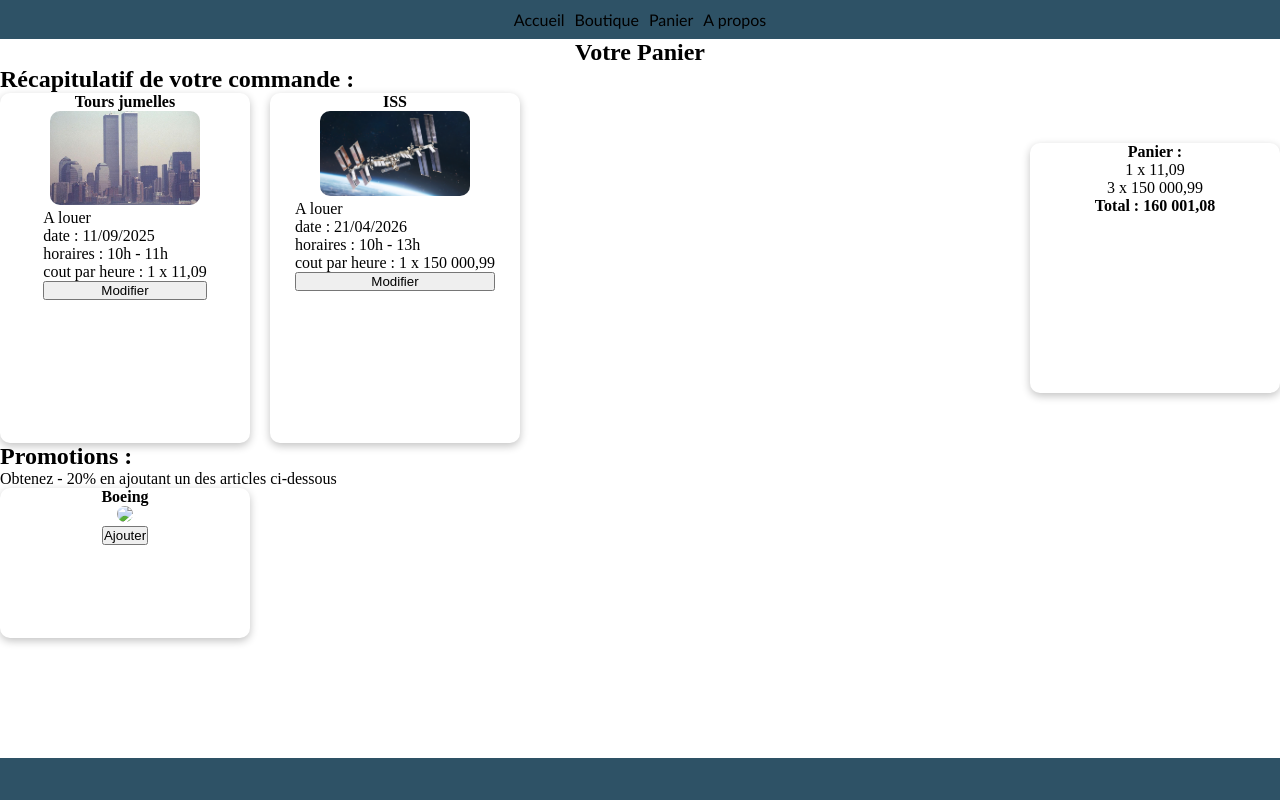
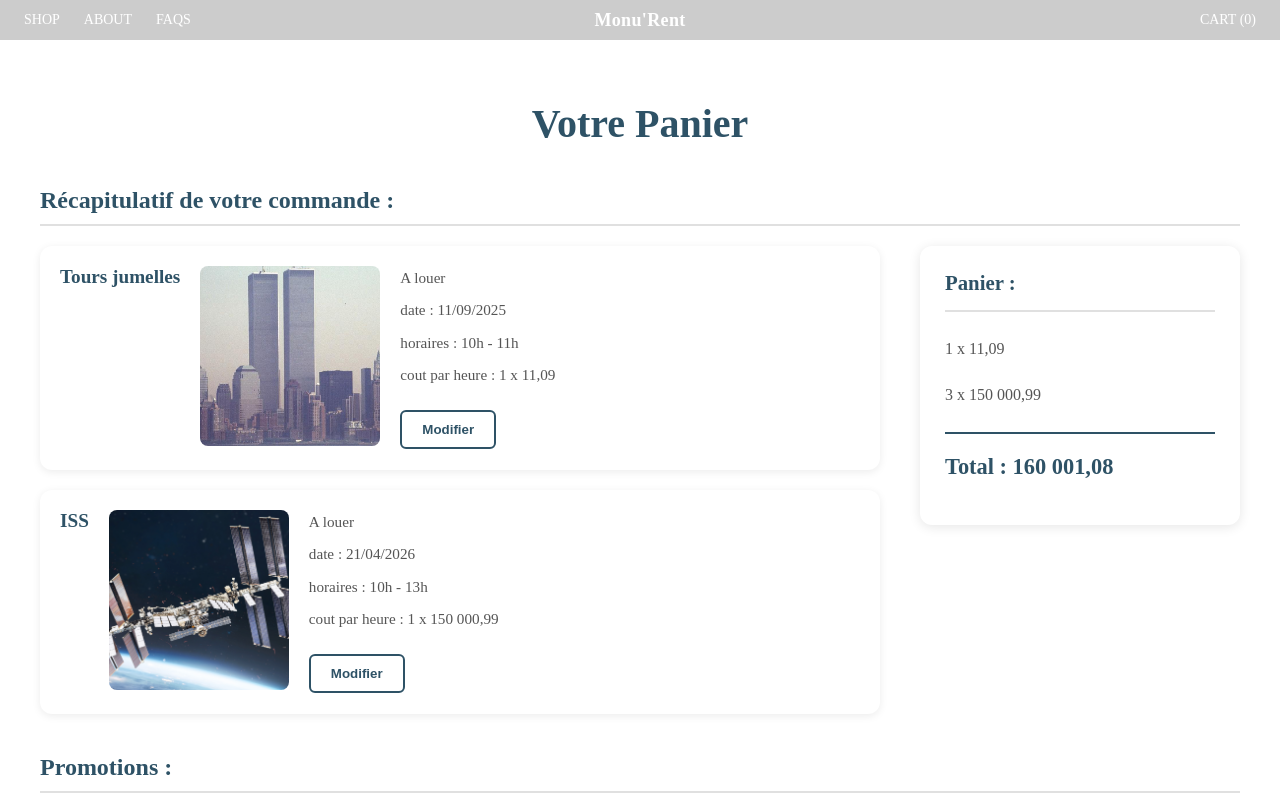
Before and after one commit to Laura1726/MonuRent, a plain HTML site: page panier.html in a window 1280 px wide. Shown: the top 800 px of the page. Drawn offline with Linux system fonts and the light colour scheme.

Commit message:
modif panier

```diff
--- a/panier.html
+++ b/panier.html
@@ -9,14 +9,19 @@
     <title>Panier</title>
 </head>
 <body>
-    <header>
-        <nav>
-            <a href="page_accueil.html">Accueil</a>
-            <a href="boutique.html">Boutique</a>
-            <a href="panier.html">Panier</a>
-            <a href="apropos.html"> A propos</a>
+    <header class="en-tete">
+        <div class="barre-nav">
+        <nav class="nav-gauche">
+            <a href="boutique.html">SHOP</a>
+            <a href="apropos.html">ABOUT</a>
+            <a href="#">FAQS</a>
         </nav>
-    </header>
+        <a href="#" class="marque">Monu'Rent</a>
+        <nav class="nav-droite">
+            <a href="panier.html">CART (0)</a>
+        </nav>
+        </div>
+  </header>
     <main>
         <section>
             <h1 id="panier_titre">Votre Panier</h1>
--- a/styles.css
+++ b/styles.css
@@ -5,30 +5,6 @@
     box-sizing: border-box;
 }
 
-header{
-    width: 100%;
-}
-
-header nav {
-  display: flex;
-  justify-content: center;
-  align-items: center;
-  padding: 10px 0;
-  background-color: #2E5266;
-  gap:10px;
-}
-
-nav a {
-    text-decoration: none;
-    color: black;
-    font-family: 'Gill Sans', 'Gill Sans MT', Calibri, 'Trebuchet MS', sans-serif;
-    width: auto;
-}
-
-
-nav a:hover{
-    color: #9FB1BC;
-}
 
 footer{
     background-color: #2E5266;
@@ -345,98 +321,216 @@ body.page-accueil {
 /* =================================================== Page panier =============================*/
 
 
-.partie_gauche{
+/* =================================================== Page panier =============================*/
+
+main {
+    max-width: 1400px;
+    margin: 0 auto;
+    padding: 100px 40px 40px;
+}
+
+main h1 {
+    text-align: center;
+    font-size: 2.5rem;
+    margin-bottom: 20px;
+    color: #2E5266;
+}
+
+main h2 {
+    font-size: 1.5rem;
+    color: #2E5266;
+    margin: 40px 0 20px;
+    padding-bottom: 10px;
+    border-bottom: 2px solid #e0e0e0;
+}
+
+.disposition {
     display: flex;
     flex-direction: row;
-    gap:20px;
+    gap: 40px;
+    align-items: flex-start;
+    width: 100%;
+    margin-bottom: 40px;
 }
 
-.partie_droite{
-   position: absolute;
-   right: 0;
+.partie_gauche {
+    flex: 1;
+    display: flex;
+    flex-direction: column;
+    gap: 20px;
 }
 
+.partie_droite {
+    position: sticky;
+    top: 120px;
+    width: 320px;
+}
 
-.disposition{
+.carte_panier {
     display: flex;
     flex-direction: row;
-    flex-wrap: wrap;
-    align-items: center;
-    width: 100%;
+    align-items: flex-start;
+    gap: 20px;
+    padding: 20px;
+    background: white;
+    border-radius: 12px;
+    box-shadow: 0 2px 8px rgba(0, 0, 0, 0.08);
+    transition: box-shadow 0.3s ease;
 }
 
+.carte_panier:hover {
+    box-shadow: 0 4px 16px rgba(0, 0, 0, 0.12);
+}
 
-.carte_panier{
+.carte_panier h4 {
+    font-size: 1.2rem;
+    color: #2E5266;
+    margin: 0 0 10px 0;
+    font-weight: 600;
+}
+
+.image-wrapper {
+    position: relative;
+    flex-shrink: 0;
+}
+
+.img_panier {
+    width: 180px;
+    height: 180px;
+    object-fit: cover;
+    border-radius: 8px;
+    cursor: pointer;
+    transition: transform 0.3s ease;
+}
+
+.img_panier:hover {
+    transform: scale(1.05);
+}
+
+.inter_carte {
     display: flex;
     flex-direction: column;
-    align-items: center;
-    justify-content:flex-start;
-    width: 250px;
-    height: 350px;
-    border-radius: 10px;
-    box-shadow: rgba(0, 0, 0, 0.24) 0px 3px 8px;
+    gap: 8px;
+    flex: 1;
 }
 
-
-.inter_carte{
-    display: flex;
-    flex-direction: column;
+.inter_carte span {
+    color: #555;
+    font-size: 0.95rem;
+    line-height: 1.6;
 }
 
-.Recap_ligne{
-    width: 250px;
-    height: 250px;
-    border-radius: 10px;
-    box-shadow: rgba(0, 0, 0, 0.24) 0px 3px 8px;
-    display: flex;
-    flex-direction: column;
-    align-items: center;
+.inter_carte button {
+    margin-top: 15px;
+    padding: 10px 20px;
+    background: transparent;
+    color: #2E5266;
+    border: 2px solid #2E5266;
+    border-radius: 6px;
+    cursor: pointer;
+    font-weight: 600;
+    transition: all 0.3s ease;
+    width: fit-content;
 }
 
-.carte_promo{
-    display: flex;
-    flex-direction: column;
-    align-items: center;
-    justify-content:flex-start;
-    width: 250px;
-    height: 150px;
-    border-radius: 10px;
-    box-shadow: rgba(0, 0, 0, 0.24) 0px 3px 8px;
-    padding: 0;
+.inter_carte button:hover {
+    background: #2E5266;
+    color: white;
+    transform: translateY(-2px);
 }
 
+.Recap_ligne {
+    width: 100%;
+    background: white;
+    padding: 25px;
+    border-radius: 12px;
+    box-shadow: 0 2px 12px rgba(0, 0, 0, 0.1);
+}
 
+.Recap_ligne h4 {
+    font-size: 1.3rem;
+    color: #2E5266;
+    margin: 0 0 20px 0;
+    padding-bottom: 15px;
+    border-bottom: 2px solid #e0e0e0;
+}
 
+.Recap_ligne span {
+    display: block;
+    color: #555;
+    font-size: 1rem;
+    margin-bottom: 12px;
+    padding: 8px 0;
+}
 
-#panier_titre{
+#recap_gras {
+    font-weight: 700;
+    font-size: 1.4rem;
+    color: #2E5266;
+    margin-top: 20px;
+    padding-top: 20px;
+    border-top: 2px solid #2E5266;
+}
+
+.carte_promo {
+    display: flex;
+    flex-direction: row;
+    align-items: center;
+    gap: 20px;
+    padding: 20px;
+    background: linear-gradient(135deg, #667eea 0%, #764ba2 100%);
+    border-radius: 12px;
+    box-shadow: 0 4px 16px rgba(102, 126, 234, 0.3);
+    max-width: 500px;
+    margin-top: 20px;
+}
+
+.carte_promo h4 {
+    color: white;
+    font-size: 1.2rem;
+    margin: 0;
+}
+
+.carte_promo .image-wrapper {
+    flex-shrink: 0;
+}
+
+.carte_promo .img_panier {
+    width: 100px;
+    height: 100px;
+    border: 3px solid white;
+}
+
+.carte_promo .inter_carte button {
+    background: white;
+    color: #667eea;
+    border: none;
+    padding: 12px 30px;
+    font-weight: 700;
+    font-size: 1rem;
+}
+
+.carte_promo .inter_carte button:hover {
+    background: #f0f0f0;
+    transform: translateY(-2px);
+    box-shadow: 0 4px 12px rgba(0, 0, 0, 0.2);
+}
+
+#panier_titre {
     text-align: center;
 }
-
-
-.img_panier{
-    width: 150px;
-    border-radius: 10px;
-}
-
-
-
-#recap_gras{
-    font-weight: bold;
-}
-
-
 
 .particle {
     position: absolute;
     pointer-events: none;
     border-radius: 50%;
- }
+}
 
 .instruction {
-    color: white;
-    font-size: 24px;
+    color: #2E5266;
+    font-size: 1.1rem;
     margin-top: 30px;
-    text-shadow: 2px 2px 4px rgba(0,0,0,0.3);
+    text-align: center;
 }
 
 @keyframes explode {
@@ -453,4 +547,48 @@ body.page-accueil {
     }
 }
 
+/* Responsive */
+@media (max-width: 1024px) {
+    .disposition {
+        flex-direction: column;
+    }
+
+    .partie_droite {
+        position: static;
+        width: 100%;
+        max-width: 400px;
+        margin: 0 auto;
+    }
+
+    .carte_panier {
+        flex-direction: column;
+        align-items: center;
+        text-align: center;
+    }
+
+    .inter_carte button {
+        margin: 15px auto 0;
+    }
+}
+
+@media (max-width: 768px) {
+    main {
+        padding: 80px 20px 20px;
+    }
+
+    main h1 {
+        font-size: 2rem;
+    }
+
+    .img_panier {
+        width: 150px;
+        height: 150px;
+    }
+
+    .carte_promo {
+        flex-direction: column;
+        text-align: center;
+    }
+}
+
 /* ===================================================Page apropos =============================*/
```
